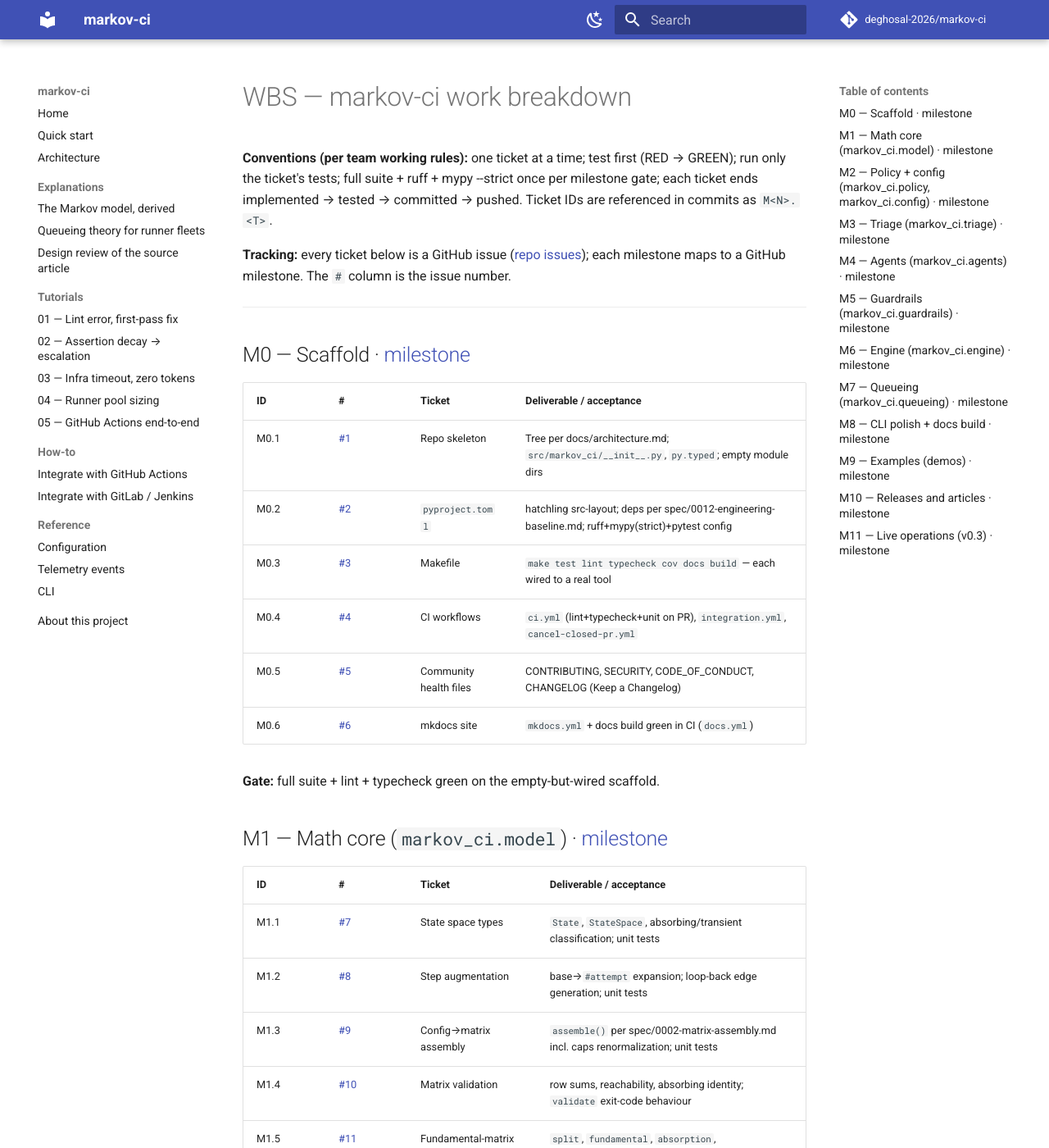
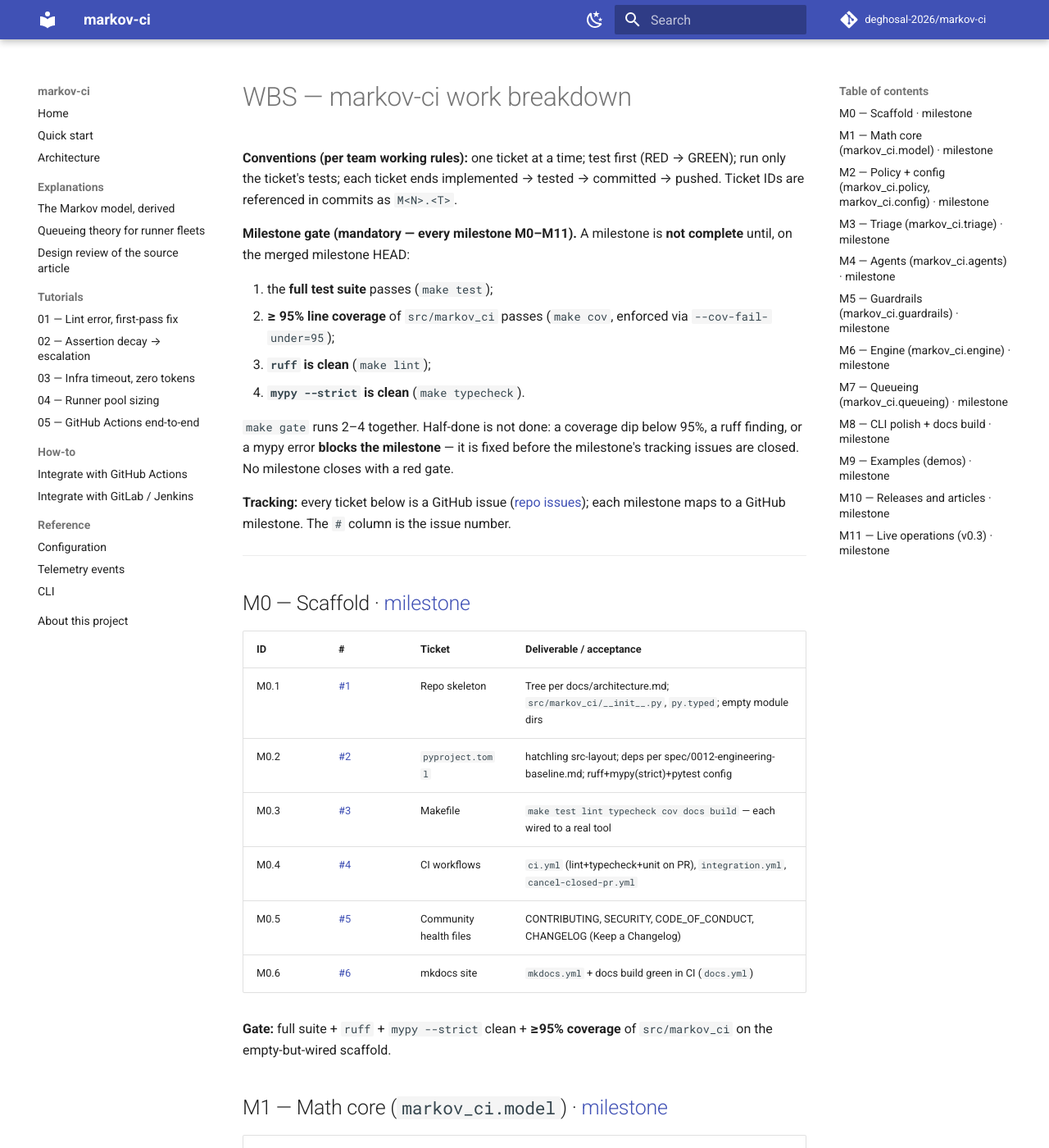
Before and after one commit to deghosal-2026/markov-ci, an MkDocs documentation site: the page built from docs/WBS.md, in a window 1280 px wide and 1400 px high. Shown: the whole window at 82% size. Built offline with MkDocs 1.6.1 and Material for MkDocs 9.7.7, drawn with Linux system fonts in a browser that asks for light colours; comment, search, counter and statistics services are not loaded; some of the changed text lies outside the part shown.

Commit message:
gates: milestone gate = >=95% coverage + ruff + mypy strict (WBS/pyproject/Makefile); release security & supply-chain gate (#60: trufflehog/gitleaks history scan, pip-audit, bandit, SBOM, Trusted Publishing)

```diff
--- a/docs/WBS.md
+++ b/docs/WBS.md
@@ -1,9 +1,21 @@
 # WBS — markov-ci work breakdown
 
 **Conventions (per team working rules):** one ticket at a time; test first (RED → GREEN);
-run only the ticket's tests; full suite + ruff + mypy --strict once per milestone gate;
-each ticket ends implemented → tested → committed → pushed. Ticket IDs are referenced in
-commits as `M<N>.<T>`.
+run only the ticket's tests; each ticket ends implemented → tested → committed → pushed.
+Ticket IDs are referenced in commits as `M<N>.<T>`.
+
+**Milestone gate (mandatory — every milestone M0–M11).** A milestone is **not complete**
+until, on the merged milestone HEAD:
+
+1. the **full test suite** passes (`make test`);
+2. **≥ 95% line coverage** of `src/markov_ci` passes (`make cov`, enforced via
+   `--cov-fail-under=95`);
+3. **`ruff` is clean** (`make lint`);
+4. **`mypy --strict` is clean** (`make typecheck`).
+
+`make gate` runs 2–4 together. Half-done is not done: a coverage dip below 95%, a ruff
+finding, or a mypy error **blocks the milestone** — it is fixed before the milestone's
+tracking issues are closed. No milestone closes with a red gate.
 
 **Tracking:** every ticket below is a GitHub issue ([repo issues](https://github.com/deghosal-2026/markov-ci/issues));
 each milestone maps to a GitHub milestone. The `#` column is the issue number.
@@ -21,7 +33,8 @@ each milestone maps to a GitHub milestone. The `#` column is the issue number.
 | M0.5 | [#5](https://github.com/deghosal-2026/markov-ci/issues/5) | Community health files | CONTRIBUTING, SECURITY, CODE_OF_CONDUCT, CHANGELOG (Keep a Changelog) |
 | M0.6 | [#6](https://github.com/deghosal-2026/markov-ci/issues/6) | mkdocs site | `mkdocs.yml` + docs build green in CI (`docs.yml`) |
 
-**Gate:** full suite + lint + typecheck green on the empty-but-wired scaffold.
+**Gate:** full suite + `ruff` + `mypy --strict` clean + **≥95% coverage** of
+`src/markov_ci` on the empty-but-wired scaffold.
 
 ## M1 — Math core (`markov_ci.model`) · [milestone](https://github.com/deghosal-2026/markov-ci/milestone/2)
 
@@ -36,7 +49,8 @@ each milestone maps to a GitHub milestone. The `#` column is the issue number.
 | M1.7 | [#13](https://github.com/deghosal-2026/markov-ci/issues/13) | Worked-example fixture | default config yields documented numbers (P(a1\|s0) ≈ 0.92); golden test |
 | M1.8 | [#14](https://github.com/deghosal-2026/markov-ci/issues/14) | Property-based harness (F22) | hypothesis suite over matrix ops; adversarial `success=[1,1,1]` still absorbs |
 
-**Gate:** milestone suite + `analyze` golden numbers.
+**Gate:** milestone suite + `analyze` golden numbers (0.73 / 0.92) · **≥95% coverage** ·
+`ruff` + `mypy --strict` clean.
 
 ## M2 — Policy + config (`markov_ci.policy`, `markov_ci.config`) · [milestone](https://github.com/deghosal-2026/markov-ci/milestone/3)
 
@@ -47,6 +61,9 @@ each milestone maps to a GitHub milestone. The `#` column is the issue number.
 | M2.3 | [#17](https://github.com/deghosal-2026/markov-ci/issues/17) | Packaged default config | `markov_ci.data.default` = spec/0001-state-model.md defaults; loads+validates |
 | M2.4 | [#18](https://github.com/deghosal-2026/markov-ci/issues/18) | `validate` + `analyze` CLI | exit codes 0/4; JSON output flag |
 
+**Gate:** `validate`/`analyze` exit codes (0/4) green; zero-config `analyze` prints the
+worked example · **≥95% coverage** · `ruff` + `mypy --strict` clean.
+
 ## M3 — Triage (`markov_ci.triage`) · [milestone](https://github.com/deghosal-2026/markov-ci/milestone/4)
 
 | ID | # | Ticket | Deliverable / acceptance |
@@ -54,6 +71,9 @@ each milestone maps to a GitHub milestone. The `#` column is the issue number.
 | M3.1 | [#19](https://github.com/deghosal-2026/markov-ci/issues/19) | JUnit XML parser | failures → (name, message, type); robust fallback; fixture tests |
 | M3.2 | [#20](https://github.com/deghosal-2026/markov-ci/issues/20) | Category classifier | spec/0010-triage.md categories; infra/dependency → a2 routing; fixture tests |
 | M3.3 | [#21](https://github.com/deghosal-2026/markov-ci/issues/21) | Log minimizer | failing block + stack trace, 200-line cap; property tests |
+
+**Gate:** every taxonomy fixture routed correctly; `infra_timeout`/`dependency_error` →
+`a2` with **zero tokens** · ≥95% coverage · `ruff` + `mypy --strict` clean.
 
 ## M4 — Agents (`markov_ci.agents`) · [milestone](https://github.com/deghosal-2026/markov-ci/milestone/5)
 
@@ -64,6 +84,9 @@ each milestone maps to a GitHub milestone. The `#` column is the issue number.
 | M4.3 | [#24](https://github.com/deghosal-2026/markov-ci/issues/24) | Harness adapter interface | headless CLI invocation per spec/0006; offline contract tests |
 | M4.4 | [#25](https://github.com/deghosal-2026/markov-ci/issues/25) | Harness templates T2/T3 + conformance | claude/opencode/aider templates + BYO command; one conformance suite |
 
+**Gate:** simulated agent deterministic (same seed → identical) and χ²-calibrated;
+protocol conformance suite green · ≥95% coverage · `ruff` + `mypy --strict` clean.
+
 ## M5 — Guardrails (`markov_ci.guardrails`) · [milestone](https://github.com/deghosal-2026/markov-ci/milestone/6)
 
 | ID | # | Ticket | Deliverable / acceptance |
@@ -71,6 +94,9 @@ each milestone maps to a GitHub milestone. The `#` column is the issue number.
 | M5.1 | [#26](https://github.com/deghosal-2026/markov-ci/issues/26) | Path allowlist enforcement | allow/deny incl. always-denied set; adversarial cases (`.github`, `**/secrets/**`) |
 | M5.2 | [#27](https://github.com/deghosal-2026/markov-ci/issues/27) | TMR checker | test-vs-src line ratio; assertion-deletion detection → hard stop |
 | M5.3 | [#28](https://github.com/deghosal-2026/markov-ci/issues/28) | Branch manager | `ai-fix/pr-<n>` isolation; **no force-push code path exists**; tests assert absence |
+
+**Gate:** all adversarial guardrail fixtures blocked (path traversal, symlink, assertion
+deletion); absence-of-force-push asserted · ≥95% coverage · `ruff` + `mypy --strict` clean.
 
 ## M6 — Engine (`markov_ci.engine`) · [milestone](https://github.com/deghosal-2026/markov-ci/milestone/7)
 
@@ -82,6 +108,9 @@ each milestone maps to a GitHub milestone. The `#` column is the issue number.
 | M6.4 | [#32](https://github.com/deghosal-2026/markov-ci/issues/32) | `run` CLI | exit codes 0/2/3/4; `--seed`; end-to-end on fixtures |
 | M6.5 | [#33](https://github.com/deghosal-2026/markov-ci/issues/33) | Telemetry JSON Schema artifact | `schemas/transition-event.schema.json`; reference page generated from it |
 
+**Gate:** e2e fixtures reach their expected absorbing states; kill-mid-run leaves a valid
+event stream · ≥95% coverage · `ruff` + `mypy --strict` clean.
+
 ## M7 — Queueing (`markov_ci.queueing`) · [milestone](https://github.com/deghosal-2026/markov-ci/milestone/8)
 
 | ID | # | Ticket | Deliverable / acceptance |
@@ -89,6 +118,9 @@ each milestone maps to a GitHub milestone. The `#` column is the issue number.
 | M7.1 | [#34](https://github.com/deghosal-2026/markov-ci/issues/34) | Erlang-C | ρ, P_wait, Wq, p95; property tests vs closed-form; λ ≥ cμ rejected |
 | M7.2 | [#35](https://github.com/deghosal-2026/markov-ci/issues/35) | DES simulator | bursty arrival patterns; convergence test vs Erlang-C under Poisson |
 | M7.3 | [#36](https://github.com/deghosal-2026/markov-ci/issues/36) | `queue` CLI | `--lambda/--mu/--c`, `--simulate`, JSON output |
+
+**Gate:** Erlang-C matches closed-form references; DES converges to Erlang-C under Poisson
+· ≥95% coverage · `ruff` + `mypy --strict` clean.
 
 ## M8 — CLI polish + docs build · [milestone](https://github.com/deghosal-2026/markov-ci/milestone/9)
 
@@ -98,6 +130,9 @@ each milestone maps to a GitHub milestone. The `#` column is the issue number.
 | M8.2 | [#38](https://github.com/deghosal-2026/markov-ci/issues/38) | `recompute` command | events.jsonl → empirical matrix; round-trip golden test |
 | M8.3 | [#39](https://github.com/deghosal-2026/markov-ci/issues/39) | Docs site complete | every reference page matches shipped code; `make docs` green; docs-are-tests |
 | M8.4 | [#40](https://github.com/deghosal-2026/markov-ci/issues/40) | GitLab/Jenkins docs (F20) | integration how-tos + CI examples; exit-code contract shown |
+
+**Gate:** quick-start commands execute in CI (docs-are-tests); `recompute` round-trip
+golden test green · ≥95% coverage · `ruff` + `mypy --strict` clean.
 
 ## M9 — Examples (demos) · [milestone](https://github.com/deghosal-2026/markov-ci/milestone/10)
 
@@ -109,6 +144,9 @@ each milestone maps to a GitHub milestone. The `#` column is the issue number.
 | M9.4 | [#44](https://github.com/deghosal-2026/markov-ci/issues/44) | `04-runner-pool-sizing` | Erlang-C + burst simulation report |
 | M9.5 | [#45](https://github.com/deghosal-2026/markov-ci/issues/45) | `05-github-actions-e2e` (live) | workflow runs on a real PR (opt-in secrets); depends on M10.1 |
 
+**Gate:** demos 01–04 byte-stable under `--seed` and match their tutorials · ≥95% coverage ·
+`ruff` + `mypy --strict` clean.
+
 ## M10 — Releases and articles · [milestone](https://github.com/deghosal-2026/markov-ci/milestone/11)
 
 *Staging:* v0.1.0 = F1–F14 + public flip + articles 1–2 · v0.2.0 = GitHub Action + article 3 · v0.3.0 = article 4.
@@ -116,12 +154,17 @@ each milestone maps to a GitHub milestone. The `#` column is the issue number.
 | ID | # | Ticket | Deliverable / acceptance |
 |---|---|---|---|
 | M10.1 | [#46](https://github.com/deghosal-2026/markov-ci/issues/46) | Root `action.yml` (F15) | composite action wrapping CLI; tested on a test repo PR |
-| M10.2 | [#47](https://github.com/deghosal-2026/markov-ci/issues/47) | Release readiness (v0.1.0) | CHANGELOG, version 0.1.0, tag, GitHub Release, PyPI publish (name check first) |
+| M10.2 | [#47](https://github.com/deghosal-2026/markov-ci/issues/47) | Release readiness (v0.1.0) | CHANGELOG, version 0.1.0, tag, GitHub Release, PyPI publish via **Trusted Publishing** (name check first); gated by **M10.8** |
 | M10.3 | [#48](https://github.com/deghosal-2026/markov-ci/issues/48) | Public flip | `gh repo edit --visibility public` + README badges + topics |
 | M10.4 | [#49](https://github.com/deghosal-2026/markov-ci/issues/49) | Article 1 | Dev.To + LinkedIn: DAG → Markov concept piece |
 | M10.5 | [#50](https://github.com/deghosal-2026/markov-ci/issues/50) | Article 2 | Build log + "what the original article got wrong" |
 | M10.6 | [#51](https://github.com/deghosal-2026/markov-ci/issues/51) | Article 3 | Queueing theory for runner fleets (+ harness cost hook) |
 | M10.7 | [#52](https://github.com/deghosal-2026/markov-ci/issues/52) | Article 4 | Measuring agentic CI (metrics + anti-patterns) |
+| M10.8 | [#60](https://github.com/deghosal-2026/markov-ci/issues/60) | Release security & supply-chain gate | trufflehog/gitleaks **history** scan · `pip-audit` · `bandit` · SBOM + PyPI attestations; **blocking** before publish |
+
+**Gate:** v0.1.0 installs from PyPI and runs `analyze`; the composite Action is tested on a
+PR; **M10.8 security gate is green** (clean history secret scan, no known-vulnerable deps,
+no high-severity SAST) · ≥95% coverage · `ruff` + `mypy --strict` clean.
 
 ## M11 — Live operations (v0.3) · [milestone](https://github.com/deghosal-2026/markov-ci/milestone/12)
 
@@ -137,5 +180,10 @@ each milestone maps to a GitHub milestone. The `#` column is the issue number.
 
 ---
 
+**Gate:** v0.3 live-ops features green; no regression against the NSM metric baseline ·
+≥95% coverage · `ruff` + `mypy --strict` clean.
+
+---
+
 **Dependency notes:** M1 → M2 → (M3 ∥ M4 ∥ M5) → M6 → (M7 ∥ M8) → M9 → M10 → M11.
 Docs (`docs/`) are contract-first and already written; M8.3 trues them up to shipped code.
```
Also changed, not shown: SECURITY.md (+18 -0 lines), docs/prd/09-cli-ux-docs-quality.md (+6 -0 lines), docs/prd/10-release-and-constraints.md (+7 -0 lines), pyproject.toml (+18 -0 lines), 4 other files.
